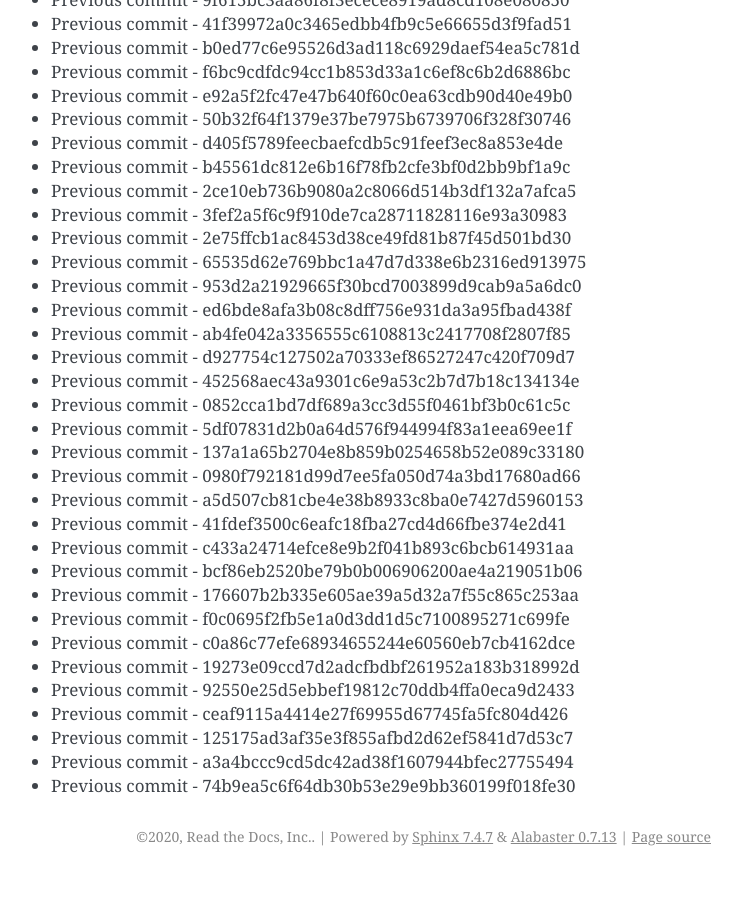
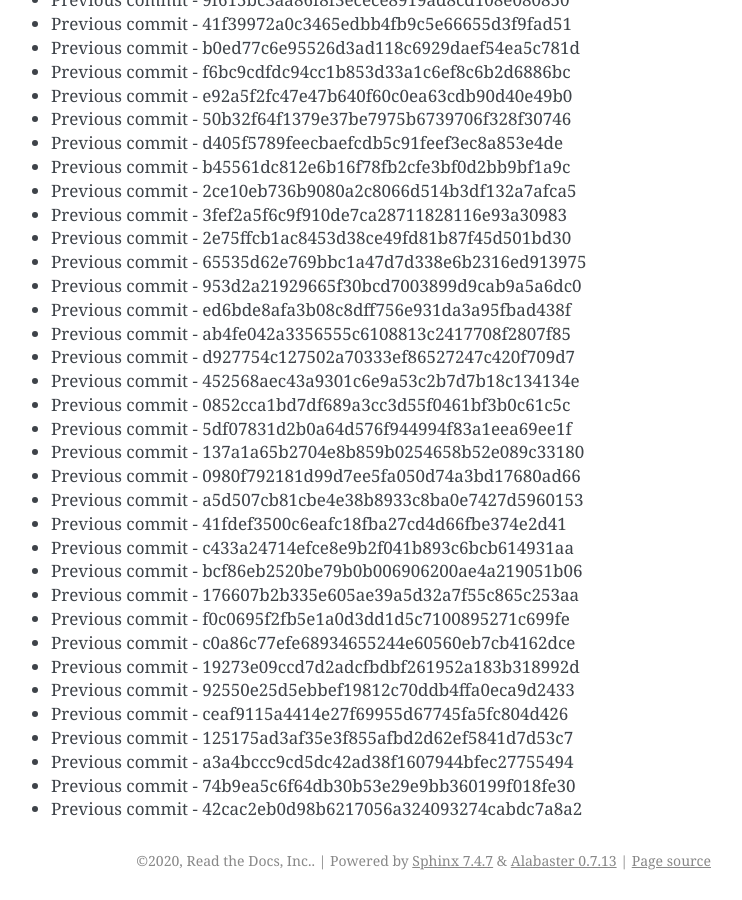
Before and after one commit to readthedocs/rtd-git-stresstest, a Sphinx documentation site: the page built from docs/updates.rst, in a window 1280 px wide and 900 px high, scrolled down 21882 px. Shown: the whole window, without its empty margins (399-1141 px from the left). Built offline with Sphinx 7.4.7, drawn with Linux system fonts in a browser that asks for light colours; before the commit the page ends 22758 px from its top, so only the background shows below that.

Commit message:
Generating commit from previous: 42cac2eb0d98b6217056a324093274cabdc7a8a2

```diff
--- a/docs/updates.rst
+++ b/docs/updates.rst
@@ -951,3 +951,4 @@ It can be tested for any performance characteristics.
 * Previous commit - 125175ad3af35e3f855afbd2d62ef5841d7d53c7
 * Previous commit - a3a4bccc9cd5dc42ad38f1607944bfec27755494
 * Previous commit - 74b9ea5c6f64db30b53e29e9bb360199f018fe30
+* Previous commit - 42cac2eb0d98b6217056a324093274cabdc7a8a2
```
